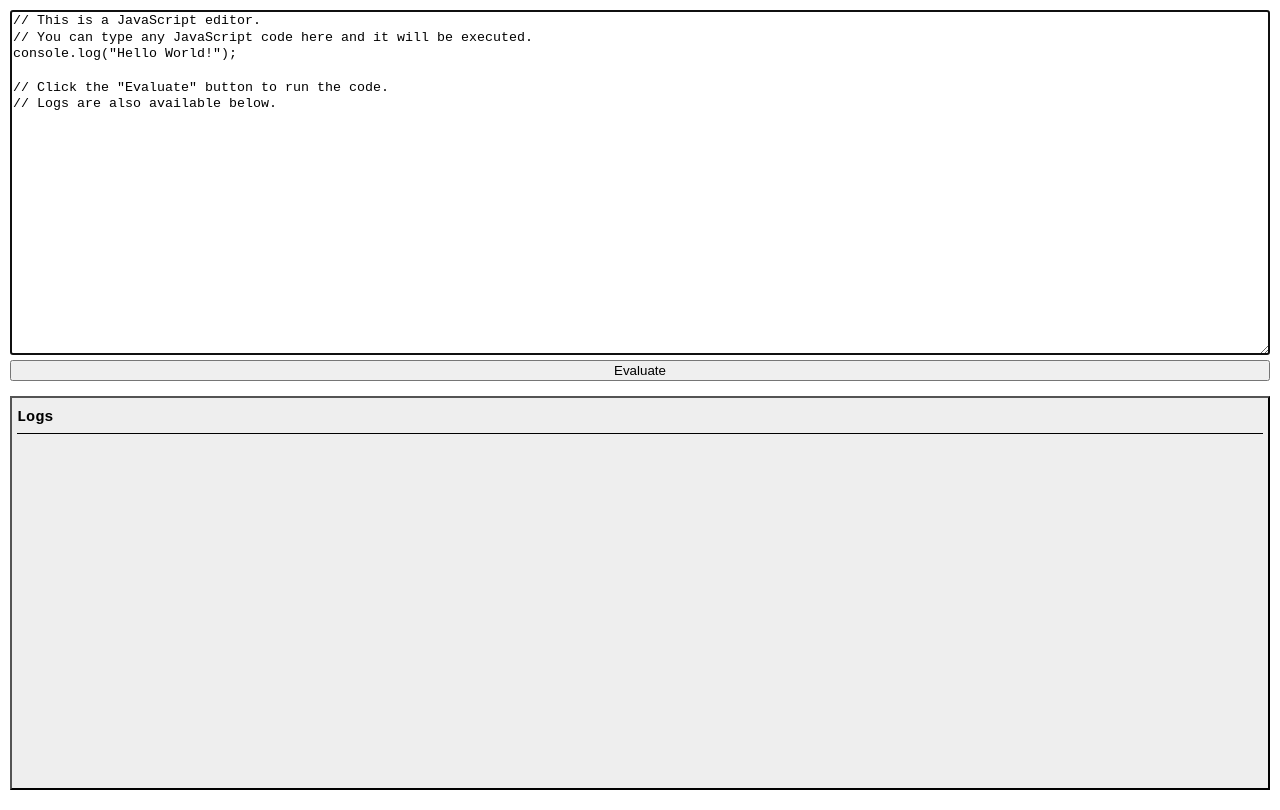
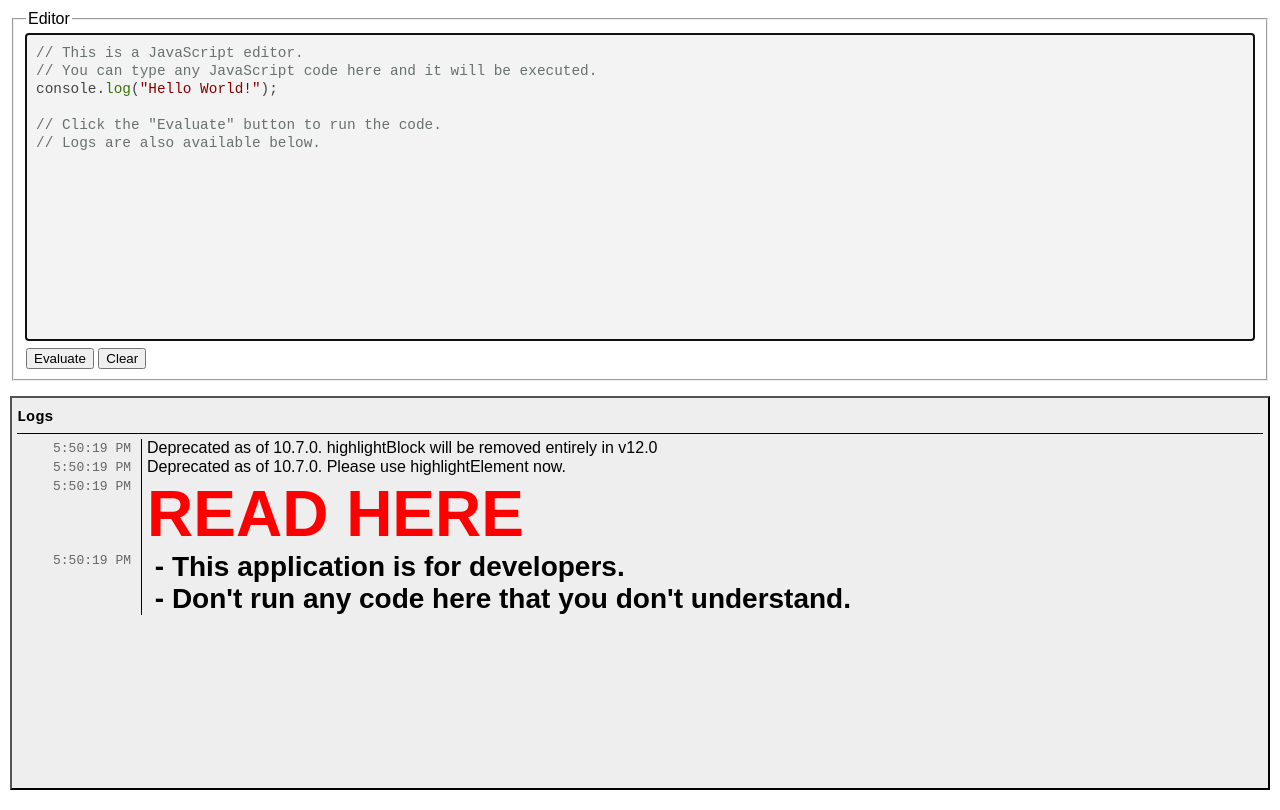
Before and after one commit to SirajChokshi/eval, a website with bundled scripts: page index.html in a window 1280 px wide. Built offline with nearby package versions, Linux system fonts and the light colour scheme.

Commit message:
syntax highlighting

```diff
--- a/index.html
+++ b/index.html
@@ -6,19 +6,26 @@
     <meta name="viewport" content="width=device-width, initial-scale=1.0" />
     <link rel="manifest" href="manifest.json" />
     <link rel="stylesheet"" href="main.css" />
+    <link
+      rel="stylesheet"
+      href="https://unpkg.com/@highlightjs/cdn-assets@11.8.0/styles/default.min.css"
+    />
+    <script src="https://unpkg.com/@highlightjs/cdn-assets@11.8.0/highlight.min.js"></script>
     <title>Eval Page</title>
   </head>
   <body>
     <main>
-      <textarea id="editor">
-// This is a JavaScript editor.
-// You can type any JavaScript code here and it will be executed.
-console.log("Hello World!");
-
-// Click the "Evaluate" button to run the code.
-// Logs are also available below.</textarea
-      >
-      <button id="action_eval">Evaluate</button>
+      <fieldset>
+        <legend>Editor</legend>
+        <div id="editor">
+          <pre id="editor-renderer"></pre>
+          <textarea id="editor-textarea"></textarea>
+        </div>
+        <div>
+          <button id="action_eval">Evaluate</button>
+          <button id="action_clear">Clear</button>
+        </div>
+      </fieldset>
     </main>
     <div id="logs">
       <h3>Logs</h3>
@@ -26,14 +33,4 @@ console.log("Hello World!");
     </div>
   </body>
   <script src="dist/index.js"></script>
-  <script defer>
-    console.log(
-      "%cREAD HERE",
-      "font-size: 64px; font-weight: bold; color: red;"
-    );
-    console.log(
-      "%c - This application is for developers.\n - Don't run any code here that you don't understand.",
-      "font-size: 28px; font-weight: bold;"
-    );
-  </script>
 </html>
--- a/index.ts
+++ b/index.ts
@@ -1,24 +1,31 @@
+const DEFAULT_CODE = `// This is a JavaScript editor.
+// You can type any JavaScript code here and it will be executed.
+console.log("Hello World!");
+
+// Click the "Evaluate" button to run the code.
+// Logs are also available below.`;
+
 const $logs = document.getElementById("logs__container") as HTMLDivElement;
 const $evaluateBtn = document.getElementById(
   "action_eval"
 ) as HTMLButtonElement;
-const $editor = document.getElementById("editor") as HTMLTextAreaElement;
+const $clearBtn = document.getElementById("action_clear") as HTMLButtonElement;
+const $editor = document.getElementById(
+  "editor-textarea"
+) as HTMLTextAreaElement;
+const $editorRenderer = document.getElementById(
+  "editor-renderer"
+) as HTMLPreElement;
 
 $evaluateBtn.onclick = () => {
   eval($editor.value);
 };
 
 const _log = window.console.log;
+const _error = window.console.error;
 
-window.console.log = function () {
+function htmlLog(text: string, style: string) {
   const timeStamp = new Date().toLocaleTimeString();
-  let [text, style] = Array.from(arguments);
-
-  if (typeof text === "string" && text.startsWith("%c")) {
-    text = text.replace("%c", "");
-  } else {
-    style = "";
-  }
 
   const $timestamp = document.createElement("div");
   $timestamp.innerText = timeStamp;
@@ -36,16 +43,51 @@ window.console.log = function () {
 
   // scroll to bottom of logs
   $logs.scrollTop = $logs.scrollHeight;
+}
+
+window.console.log = function () {
+  let [text, style] = Array.from(arguments);
+
+  if (typeof text === "string" && text.startsWith("%c")) {
+    text = text.replace("%c", "");
+  } else {
+    style = "";
+  }
+
+  htmlLog(text, style);
 
   return _log.apply(this, arguments);
 };
+
+window.console.error = function () {
+  let [text, style] = Array.from(arguments);
+
+  if (typeof text === "string" && text.startsWith("%c")) {
+    text = text.replace("%c", "");
+  } else {
+    style = "color: red; background: pink;";
+  }
+
+  htmlLog(text, style);
+
+  return _error.apply(this, arguments);
+};
+
+function render() {
+  $editorRenderer.textContent = $editor.value;
+  window["hljs"].highlightBlock($editorRenderer);
+}
 
 const params = new URLSearchParams(window.location.search);
 const maybeQuery = params.get("q");
 
 if (maybeQuery) {
   $editor.value = maybeQuery;
+} else {
+  $editor.value = DEFAULT_CODE;
 }
+
+$editor.addEventListener("input", render);
 
 $editor.addEventListener("keydown", function (e) {
   if (e.key == "Tab") {
@@ -70,3 +112,21 @@ $editor.addEventListener("keyup", () => {
 });
 
 $editor.focus();
+
+function init() {
+  render();
+  console.log("%cREAD HERE", "font-size: 64px; font-weight: bold; color: red;");
+  console.log(
+    "%c - This application is for developers.\n - Don't run any code here that you don't understand.",
+    "font-size: 28px; font-weight: bold;"
+  );
+}
+
+$clearBtn.onclick = () => {
+  $logs.innerHTML = "";
+
+  $editor.value = "";
+  init();
+};
+
+init();
--- a/main.css
+++ b/main.css
@@ -29,10 +29,49 @@ main {
   gap: 5px;
 }
 
-textarea {
+fieldset {
   flex: 1;
+  display: flex;
+  flex-direction: column;
+  gap: 7.5px;
+}
+
+#editor {
+  position: relative;
+  flex: 1;
+}
+
+#editor > * {
   line-height: 1.25;
   tab-size: 4;
+  padding: 10px;
+
+  position: absolute;
+  top: 0;
+  left: 0;
+  width: 100%;
+  height: 100%;
+
+  font-family: "Fira Code", monospace;
+  word-wrap: break-word;
+  white-space: pre-wrap;
+  overflow-wrap: break-word;
+
+  font-size: 0.9rem;
+}
+
+#editor-textarea {
+  resize: none;
+  border: none;
+  color: transparent;
+  background: transparent;
+  z-index: 1;
+  caret-color: black;
+}
+
+#editor-textarea::selection {
+  background: blue;
+  color: white;
 }
 
 #logs {
--- a/package.json
+++ b/package.json
@@ -4,7 +4,8 @@
   "description": "",
   "main": "index.js",
   "scripts": {
-    "build": "tsc ./index.ts --outDir ./dist --target esnext"
+    "build": "tsc ./index.ts --outDir ./dist --target esnext",
+    "dev": "tsc ./index.ts --outDir ./dist --target esnext --watch"
   },
   "keywords": [],
   "author": "",
```
